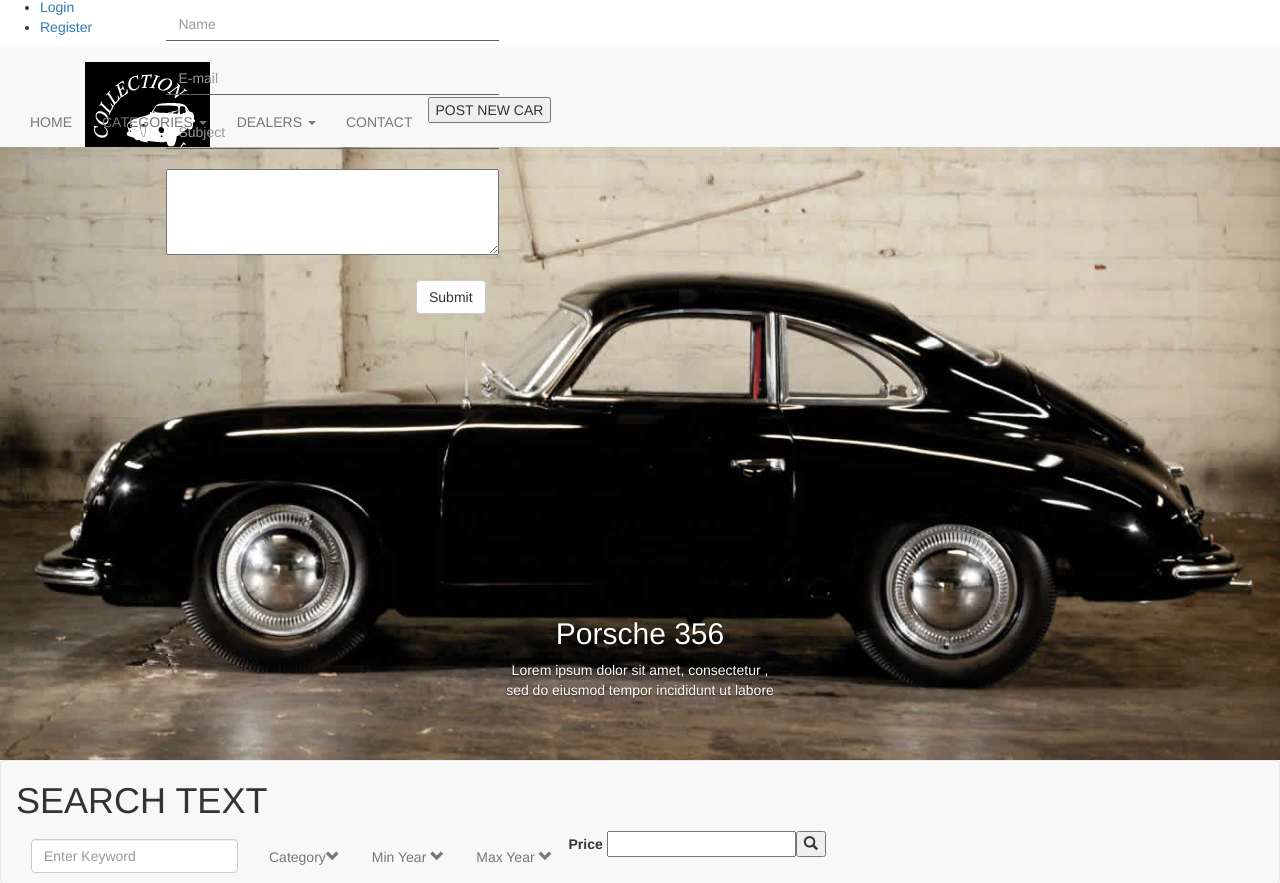
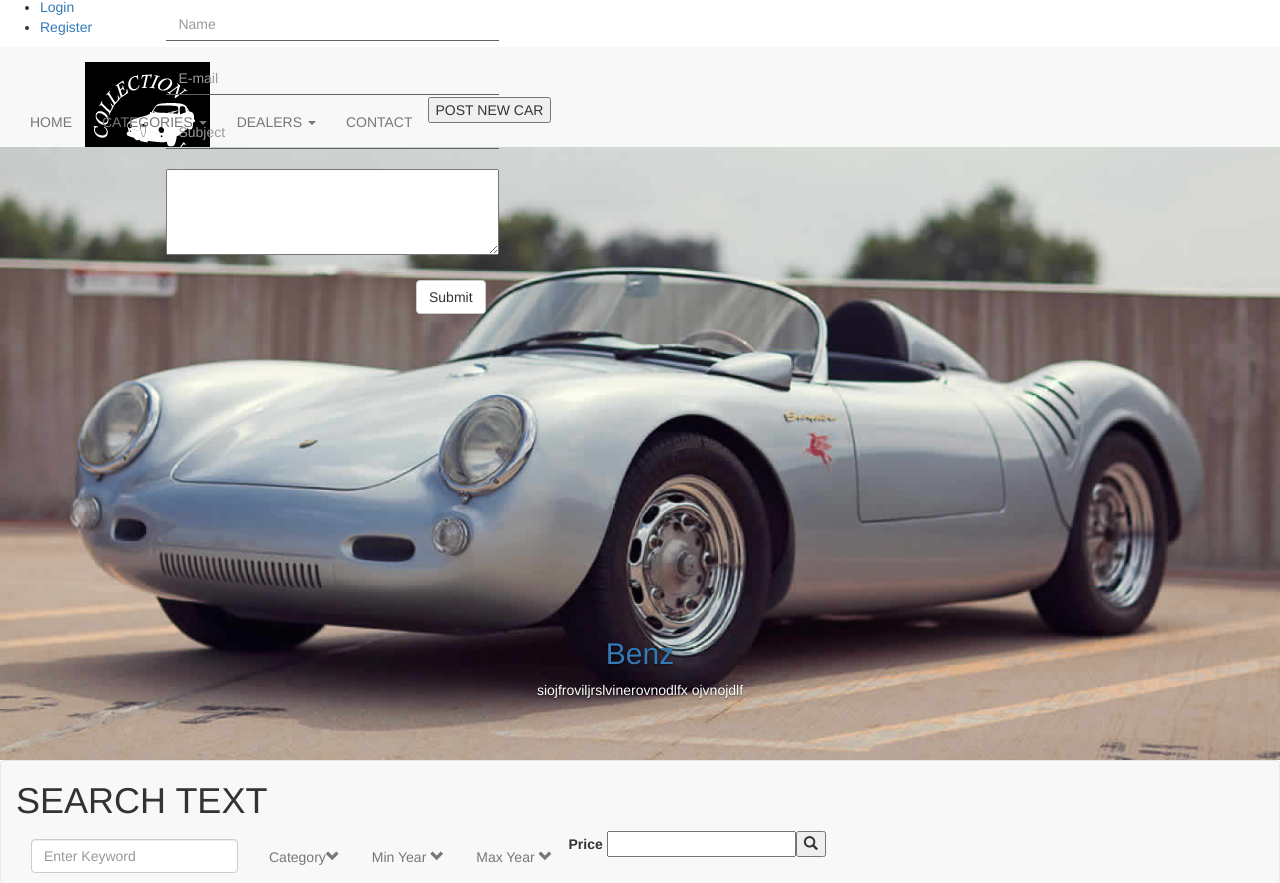
Before and after one commit to EditBackend/Garage, a Django app: page /contact/ in a window 1280 px wide. Shown: the part 123-1006 px from the top of the page. Run offline with Django 5.2, Linux system fonts and the light colour scheme; data comes from the database, SQL or seed files in the repository; some libraries are stand-ins or nearby versions.

Commit message:
firstcommit

```diff
--- a/blog/forms.py
+++ b/blog/forms.py
@@ -1,9 +1,14 @@
 from django import forms
 
 from .models import Email
-
+from .models import Contact
 
 class EmailForm(forms.ModelForm):
     class Meta:
         model = Email
         fields = ['email',]
+
+class ContactForm(forms.ModelForm):
+    class Meta:
+        model = Contact
+        fields = ['name','bio', 'subject', 'contactemail']
--- a/blog/models.py
+++ b/blog/models.py
@@ -36,7 +36,9 @@
 class Contact(models.Model):
     name = models.CharField(max_length=100)
     bio = models.CharField(max_length=100)
-    img = models.ImageField(upload_to='contacts/img')
+    subject = models.CharField(max_length=100)
+    contactemail = models.CharField(max_length=100)
+
 
     def __str__(self):
         return self.name
--- a/blog/views.py
+++ b/blog/views.py
@@ -1,6 +1,6 @@
 from django.http import HttpResponse
 from django.shortcuts import render
-from .forms import EmailForm
+from .forms import EmailForm,ContactForm
 from .models import Cars ,Tag
 
 # Create your views here.
@@ -29,7 +29,23 @@
     return  render(request, 'index.html', context=context)
 
 def contact(request):
-    return  render(request, 'contact.html', context={})
+    cars = Cars.objects.all()
+    carousel = cars.filter(tag=Tag.objects.get(name="carousel"))
+    if request.method == "POST":
+        contactForm = ContactForm(request.POST)
+        if contactForm.is_valid():
+            contactForm.save()
+            return HttpResponse("<h1>sorov qabul qilindi<h1>")
+        else:
+            return HttpResponse("<h1>malumotni tog'ri kirit<h1>")
+    else:
+        contactForm = ContactForm()
+    contex = {
+        "contactForm": contactForm,
+        "carousel": carousel,
+    }
+
+    return  render(request, 'contact.html', context=contex)
 
 def detail(request, id ):
     car = Cars.objects.get(id=id)
--- a/templates/contact.html
+++ b/templates/contact.html
@@ -8,11 +8,11 @@
 	<meta name="author" content="Web Domus Italia">
 	<meta http-equiv="X-UA-Compatible" content="IE=edge,chrome=1">
 	<meta name="viewport" content="width=device-width, initial-scale=1.0">
-	<link rel="stylesheet" type="text/css" href="source/bootstrap-3.3.6-dist/css/bootstrap.css">
-	<link rel="stylesheet" type="text/css" href="source/font-awesome-4.5.0/css/font-awesome.css">
-	<link rel="stylesheet" type="text/css" href="style/slider.css">
-	<link rel="stylesheet" type="text/css" href="style/mystyle.css">
-	<link rel="stylesheet" type="text/css" href="style/contactstyle.css">
+	<link rel="stylesheet" type="text/css" href="{% static 'source/bootstrap-3.3.6-dist/css/bootstrap.css'%}">
+	<link rel="stylesheet" type="text/css" href="{% static 'source/font-awesome-4.5.0/css/font-awesome.css'%}">
+	<link rel="stylesheet" type="text/css" href="{% static 'style/slider.css'%}">
+	<link rel="stylesheet" type="text/css" href="{% static 'style/mystyle.css'%}">
+	<link rel="stylesheet" type="text/css" href="{% static 'style/contactstyle.css'%}">
 </head>
 <body>
 <!-- Header -->
@@ -42,7 +42,7 @@
 					<span class="icon-bar"></span>
 					<span class="icon-bar"></span>
 				</button>
-				<a class="navbar-brand logo" href="#"><img src="image/logo1.png" alt="logo"></a>
+				<a class="navbar-brand logo" href="#"><img src="{% static 'image/logo1.png'%}" alt="logo"></a>
 			</div>
 		</div>
 		<div class="collapse navbar-collapse" id="upmenu">
@@ -76,30 +76,26 @@
 <div class="allcontain">
 	<div id="carousel-up" class="carousel slide" data-ride="carousel">
 		<div class="carousel-inner " role="listbox">
+			{% for x in carousel %}
+			{% if forloop.counter < 2 %}
 			<div class="item active">
-				<img src="image/oldcar.jpg" alt="oldcar">
+				<img src="{{x.img.url}}" alt="benz">
 				<div class="carousel-caption">
-					<h2>Porsche 356</h2>
-					<p>Lorem ipsum dolor sit amet, consectetur ,<br>
-						sed do eiusmod tempor incididunt ut labore </p>
+					<a href="{% url 'detail' x.id %}"><h2>{{x.name}}</h2></a>
+					<p>{{x.bio}} </p>
 				</div>
 			</div>
-			<div class="item">
-				<img src="image/porche.jpg" alt="porche">
+			{% else %}
+			<div  class="item">
+				<img src="{{x.img.url}}" alt="benz">
 				<div class="carousel-caption">
-					<h2>Porche</h2>
-						<p>Lorem ipsum dolor sit amet, consectetur ,<br>
-						sed do eiusmod tempor incididunt ut labore </p>
+					<a href="{% url 'detail' x.id %}"><h2>{{x.name}}</h2></a>
+					<p>{{x.bio}} </p>
 				</div>
 			</div>
-			<div class="item">
-				<img src="image/benz.jpg" alt="benz">
-				<div class="carousel-caption">
-					<h2>Car</h2>
-					<p>Lorem ipsum dolor sit amet, consectetur ,<br>
-						sed do eiusmod tempor incididunt ut labore </p>
-				</div>
-			</div>
+			{% endif %}
+			{% endfor %}
+
 		</div>
 		<nav class="navbar navbar-default midle-nav">
 			<div class="navbar-header">
@@ -161,16 +157,16 @@
 	<div class="contact">
 		<div class="newslettercontent">
 			<div class="leftside">
-				<img id="image_border" src="image/border.png" alt="border">
+				<img id="image_border" src="{% static 'image/border.png' %}" alt="border">
 					<div class="contact-form">
 						<h1>Contact Us</h1>
-							<div class="form-group group-coustume">
-								<input type="text" class="form-control name-form" placeholder="Name">
-								<input type="text" class="form-control email-form" placeholder="E-mail">
-								<input type="text" class="form-control subject-form" placeholder="Subject">
-								<textarea rows="4" cols="50" class="message-form"></textarea>
+							<form method="post" class="form-group group-coustume">{% csrf_token %}
+								<input type="text" name="name" class="form-control name-form" placeholder="Name">
+								<input type="text" name="contactemail" class="form-control email-form" placeholder="E-mail">
+								<input type="text" name="subject" class="form-control subject-form" placeholder="Subject">
+								<textarea name="bio" rows="4" cols="50" class="message-form"></textarea>
 								<button type="submit" class="btn btn-default btn-submit">Submit</button>
-							</div>
+							</form>
 					</div>
 			</div>
 			<div class="google-maps">
@@ -218,8 +214,8 @@
 
 </script>
 
-<script type="text/javascript" src="source/bootstrap-3.3.6-dist/js/jquery.js"></script>
-<script type="text/javascript" src="source/js/myscript.js"></script> <script type="text/javascript" src="source/bootstrap-3.3.6-dist/js/bootstrap.js"></script>
+<script type="text/javascript" src="{% static 'source/bootstrap-3.3.6-dist/js/jquery.js'%}"></script>
+<script type="text/javascript" src="{% static 'source/js/myscript.js'%}"></script> <script type="text/javascript" src="{% static 'source/bootstrap-3.3.6-dist/js/bootstrap.js'%}"></script>
 
 <script>
 	$(window).resize(function(){
@@ -236,7 +232,7 @@
 	});
 
 </script>
-<script type="text/javascript" src="source/js/myscript.js"></script>
-<script type="text/javascript" src="source/bootstrap-3.3.6-dist/js/jquery.1.11.js"></script>
+<script type="text/javascript" src="{% static 'source/js/myscript.js'%}"></script>
+<script type="text/javascript" src="{% static 'source/bootstrap-3.3.6-dist/js/jquery.1.11.js'%}"></script>
 </body>
 </html>
```
Also changed, not shown: blog/migrations/0005_remove_contact_img_contact_contactemail_and_more.py (added), db.sqlite3.
